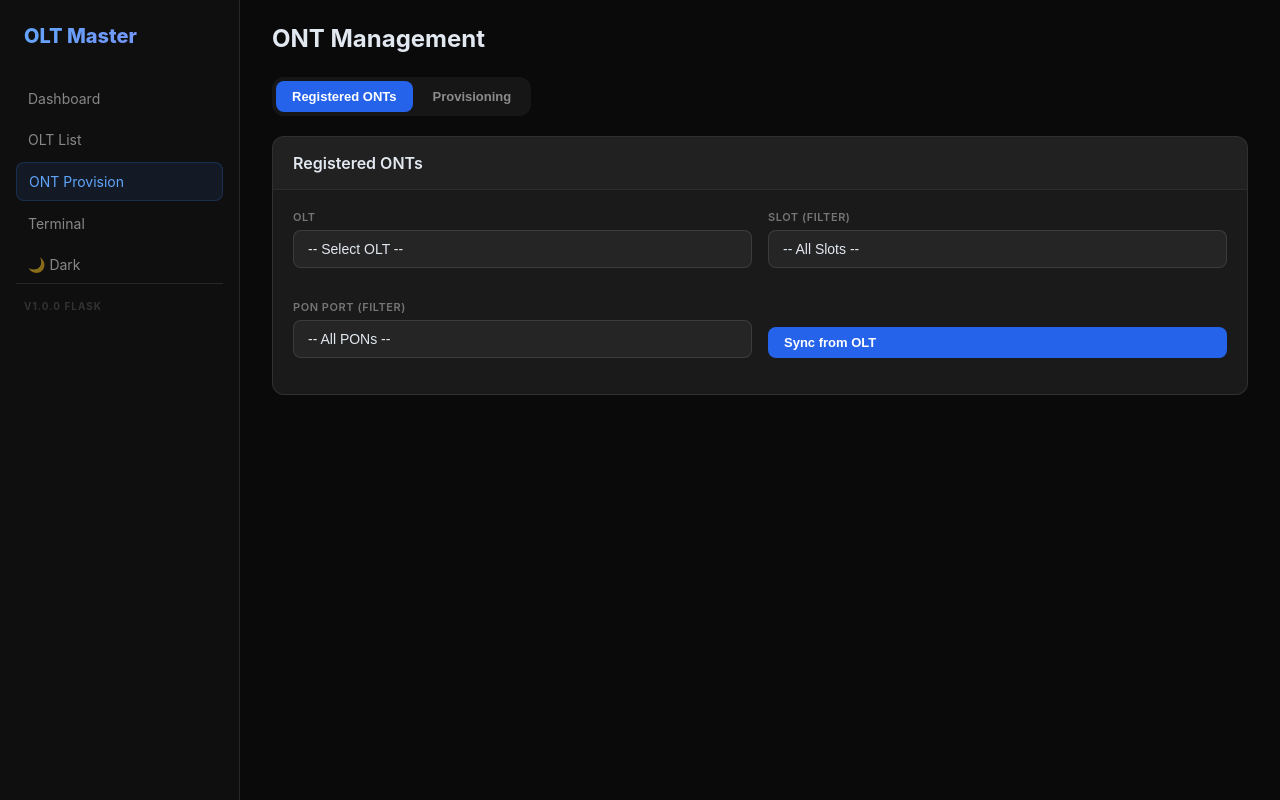
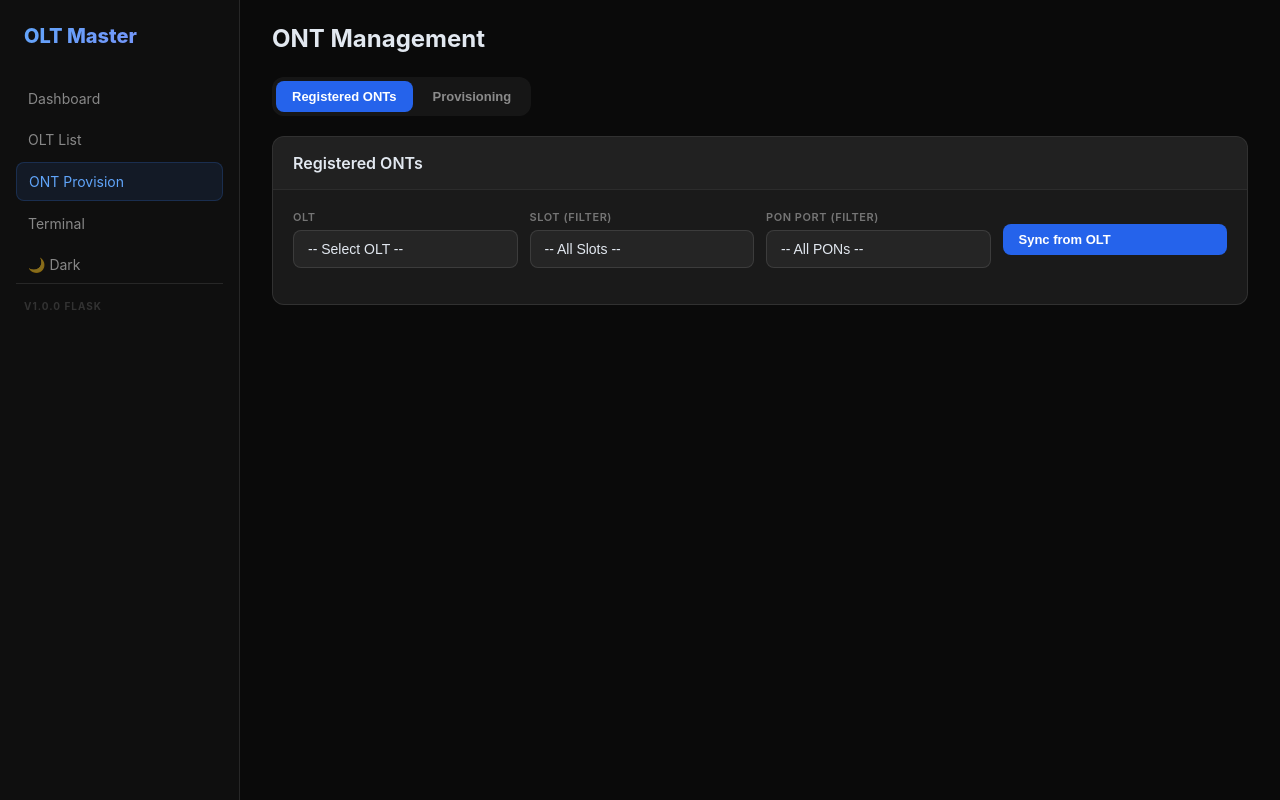
Before and after one commit to m-a-b-d-u-h/olt-app, a Flask app: page /ont in a window 1280 px wide. Run offline with Flask 3, Linux system fonts and the light colour scheme; data that the repository does not hold is empty.

Commit message:
fix(ui): stat cards width:50% flex:1, filter row 4 items inline

```diff
--- a/static/style.css
+++ b/static/style.css
@@ -26,8 +26,8 @@ a:hover { text-decoration: underline; }
 .card-body { padding: 20px; }
 .card + .card { margin-top: 20px; }
 
-.stats-grid { display: flex; gap: 16px; margin-bottom: 24px; }
-.stat-card { flex: 1; padding: 24px; display: flex; flex-direction: column; align-items: center; justify-content: center; }
+.stats-grid { margin-bottom: 24px; display: flex; gap: 16px; }
+.stat-card { flex: 1; width: 50%; padding: 24px; display: flex; flex-direction: column; align-items: center; justify-content: center; }
 .stat-card .stat-label { font-size: 13px; font-weight: 600; text-transform: uppercase; letter-spacing: 0.05em; color: rgba(255,255,255,0.4); }
 .stat-card .stat-value { font-size: 36px; font-weight: 800; margin-top: 6px; text-align: center; }
 
@@ -56,6 +56,7 @@ tbody tr:hover { background: rgba(255,255,255,0.02); }
 select.form-control { appearance: none; cursor: pointer; }
 .form-grid { display: grid; grid-template-columns: 1fr 1fr; gap: 16px; }
 .form-row { display: flex; gap: 12px; align-items: center; flex-wrap: wrap; }
+.filter-row > .form-group { flex: 1; min-width: 140px; }
 
 .badge { display: inline-flex; padding: 2px 8px; border-radius: 10px; font-size: 11px; font-weight: 600; }
 .badge-online { background: rgba(16,185,129,0.15); color: #34d399; }
--- a/templates/ont.html
+++ b/templates/ont.html
@@ -17,8 +17,8 @@
     <div class="card mb-4">
         <div class="card-header"><h3>Registered ONTs</h3></div>
         <div class="card-body">
-            <div class="form-grid">
-                <div class="form-group">
+            <div class="form-row filter-row">
+                <div class="form-group" style="flex:1;min-width:0;">
                     <label>OLT</label>
                     <select id="reg-olt" class="form-control" onchange="loadRegistered()">
                         <option value="">-- Select OLT --</option>
@@ -27,7 +27,7 @@
                         {% endfor %}
                     </select>
                 </div>
-                <div class="form-group">
+                <div class="form-group" style="flex:1;min-width:0;">
                     <label>Slot (filter)</label>
                     <select id="reg-slot" class="form-control" onchange="loadRegistered()">
                         <option value="">-- All Slots --</option>
@@ -35,7 +35,7 @@
                         <option value="1">1</option>
                     </select>
                 </div>
-                <div class="form-group">
+                <div class="form-group" style="flex:1;min-width:0;">
                     <label>PON Port (filter)</label>
                     <select id="reg-pon" class="form-control" onchange="loadRegistered()">
                         <option value="">-- All PONs --</option>
```
